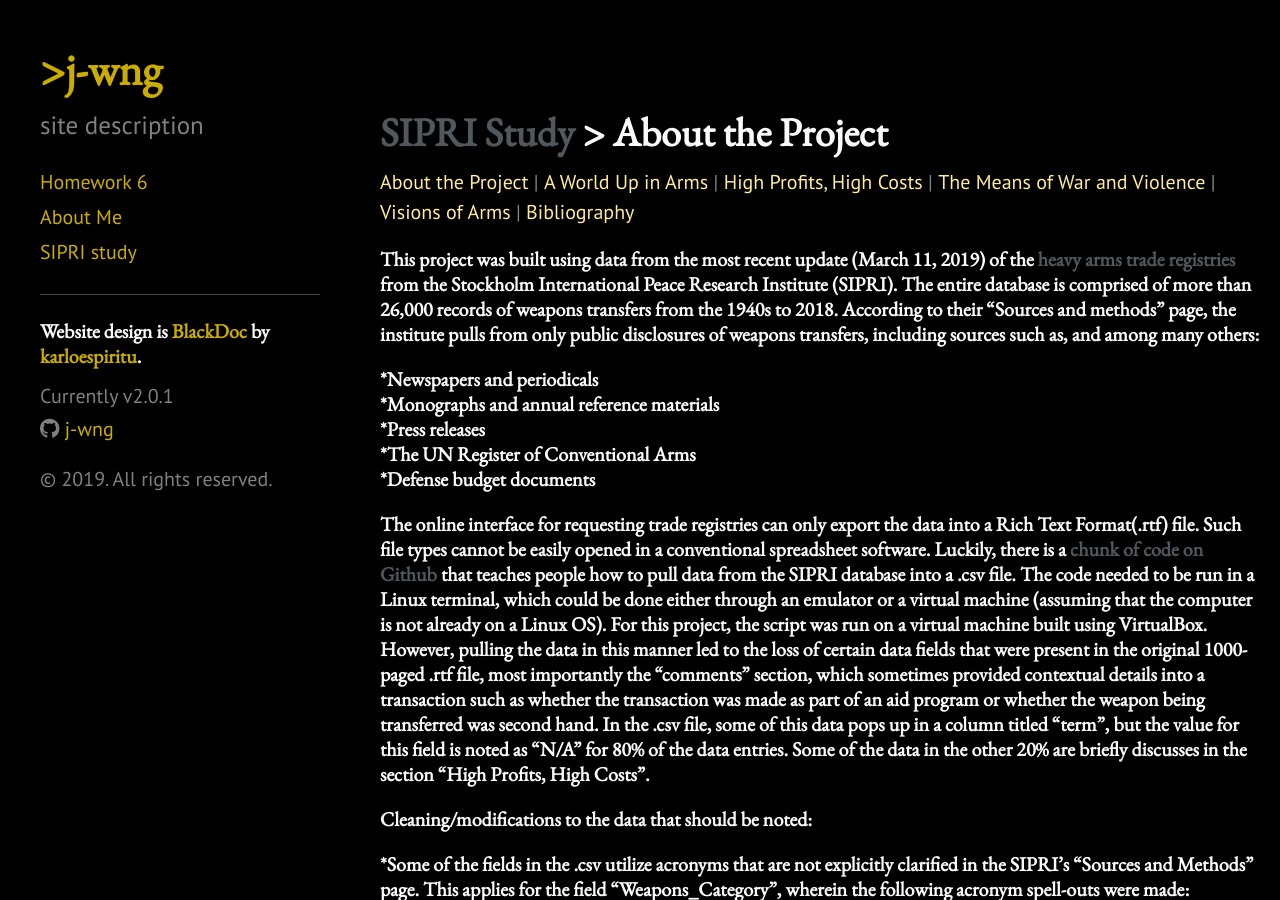
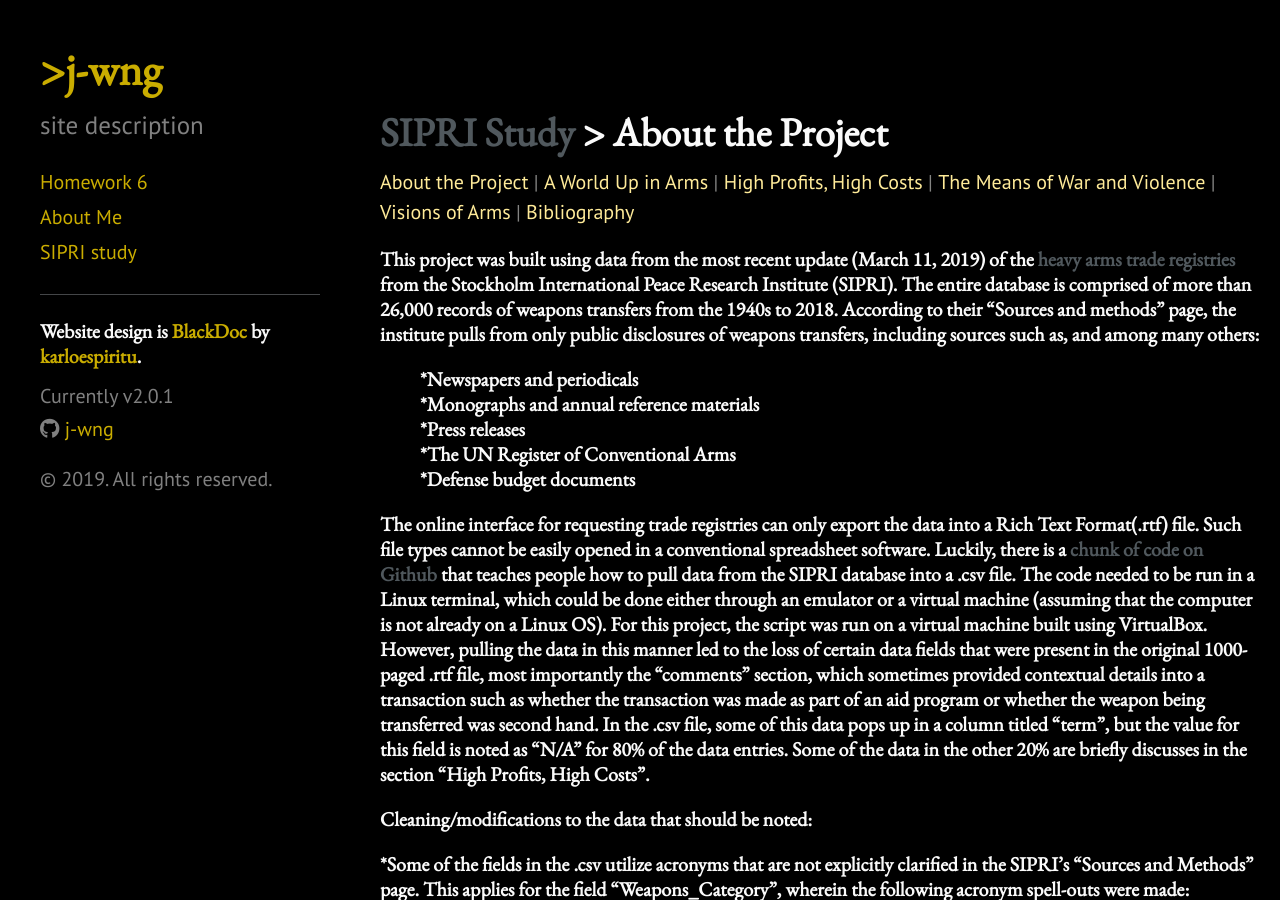
Before and after one commit to j-wng/j-wng.github.io, a Jekyll site: the page built from aboutproject.html, in a window 1280 px wide and 900 px high. Built offline with Jekyll 4.4.1, drawn with Linux system fonts in a browser that asks for light colours; nearby versions of some CDN libraries.

Commit message:
Update aboutproject.html

```diff
--- a/aboutproject.html
+++ b/aboutproject.html
@@ -41,7 +41,11 @@
   </h5>
 </p>
 
+<ol>
+  <li>
 <h5>*Newspapers and periodicals<br>*Monographs and annual reference materials<br>*Press releases<br>*The UN Register of Conventional Arms<br>*Defense budget documents</h5>
+  <li>
+</ol>
 
 <p>
   <h5>
```
